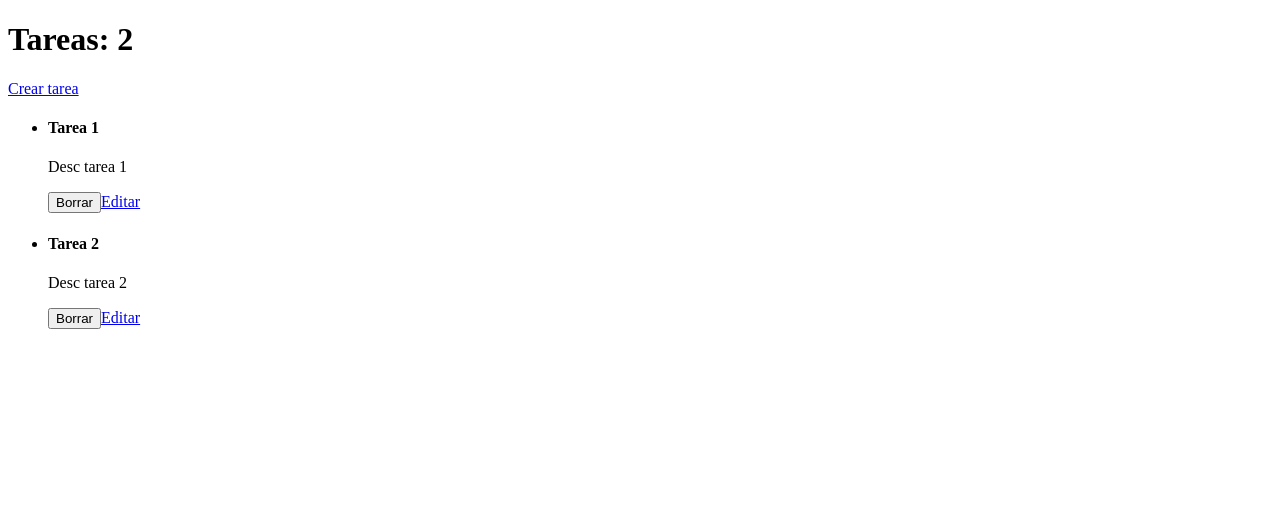
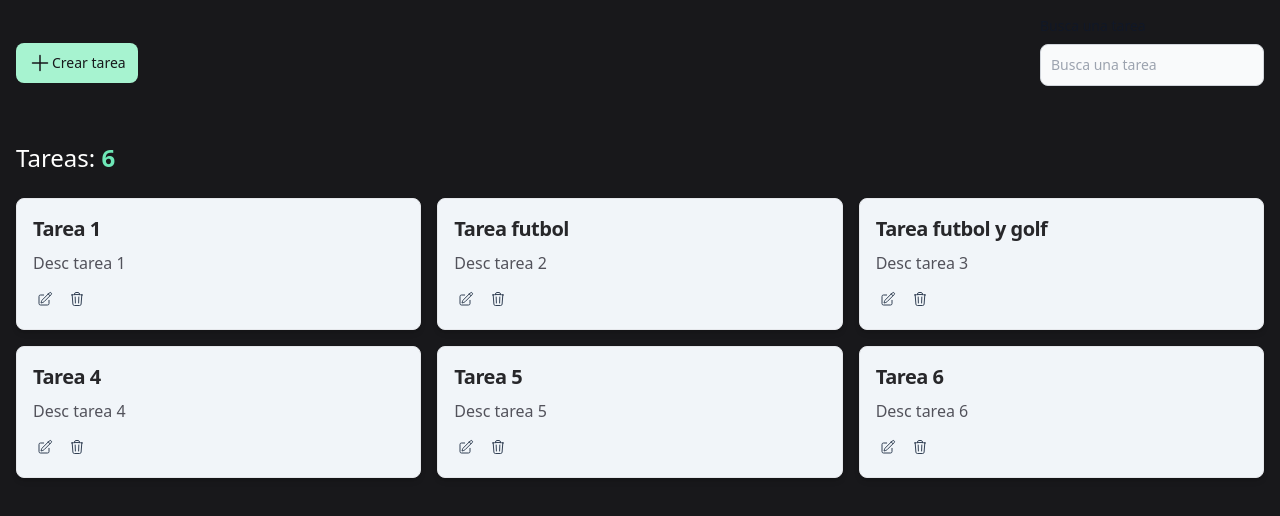
Before and after one commit to emisua/React-Redux-CRUD, a React (Vite) app: page / in a window 1280 px wide. Shown: the top 516 px of the page. Built offline with nearby package versions, Linux system fonts and the light colour scheme.

Commit message:
Diseño con tailwind

```diff
--- a/package.json
+++ b/package.json
@@ -21,6 +21,9 @@
     "@types/react": "^18.0.22",
     "@types/react-dom": "^18.0.7",
     "@vitejs/plugin-react": "^2.2.0",
+    "autoprefixer": "^10.4.13",
+    "postcss": "^8.4.18",
+    "tailwindcss": "^3.2.1",
     "vite": "^3.2.0"
   }
 }
--- /dev/null
+++ b/postcss.config.cjs
@@ -0,0 +1,6 @@
+module.exports = {
+  plugins: {
+    tailwindcss: {},
+    autoprefixer: {},
+  },
+}
--- a/src/App.jsx
+++ b/src/App.jsx
@@ -1,10 +1,11 @@
 import TaskList from './components/TaskList';
 import TaskForm from './components/TaskForm';
 import { BrowserRouter, Routes, Route } from 'react-router-dom';
+import './index.css'
 
 function App() {
   return (
-    <div className="App">
+    <div className="bg-zinc-900 min-h-screen text-white">
       <BrowserRouter>
         <Routes>
           <Route path="/" element={<TaskList />} />
--- /dev/null
+++ b/src/components/Search.jsx
@@ -0,0 +1,22 @@
+import { useDispatch } from "react-redux"
+import { buscarTask } from '../features/tasks/taskSlice';
+
+const Search = () => {
+  const dispatch = useDispatch()
+  const handleChangeBuscar = (e) => {
+    dispatch(buscarTask(e.target.value))
+  }
+  return (
+    <div className="mb-6">
+      <label htmlFor="email" className="block mb-2 text-sm font-medium text-gray-900 dark:text-gray-300">Busca una tarea</label>
+      <input
+      onChange={(e) => handleChangeBuscar(e)}
+      type="text"
+      id="search"
+      className="bg-gray-50 border border-gray-300 text-gray-900 text-sm rounded-lg focus:ring-blue-500 focus:border-blue-500 block w-full p-2.5 dark:bg-gray-700 dark:border-gray-600 dark:placeholder-gray-400 dark:text-white dark:focus:ring-blue-500 dark:focus:border-blue-500"
+      placeholder="Busca una tarea" />
+    </div>
+  )
+}
+
+export default Search
--- a/src/components/Task.jsx
+++ b/src/components/Task.jsx
@@ -7,15 +7,23 @@ const Task = ({ tarea }) => {
   const handleDelete = (id) => {
     dispatch(deleteTask(tarea.id));
   };
+  const { title, desc, id } = tarea
+  return (
 
-  return (
-    <div>
-      <h4>{tarea.title}</h4>
-      <p>{tarea.desc}</p>
-      <button onClick={() => handleDelete(tarea.id)}>Borrar</button>
-      <Link to={`/edit/${tarea.id}`}>Editar</Link>
+    <div className="p-4 bg-slate-100 rounded-lg border border-gray-200 shadow-md dark:bg-gray-800 dark:border-gray-700">
+      <h5 className="mb-2 text-xl font-bold tracking-tight text-zinc-800 dark:text-white">{title}</h5>
+      <p className="mb-3 font-normal text-zinc-600 dark:text-gray-400">{desc}</p>
+      <Link className='inline-flex items-center p-1 text-sm font-medium text-center text-slate-700 hover:bg-slate-300 rounded-sm mr-2' to={`/edit/${id}`}><svg xmlns="http://www.w3.org/2000/svg" fill="none" viewBox="0 0 24 24" strokeWidth={1.5} stroke="currentColor" className="w-4 h-4">
+        <path strokeLinecap="round" strokeLinejoin="round" d="M16.862 4.487l1.687-1.688a1.875 1.875 0 112.652 2.652L10.582 16.07a4.5 4.5 0 01-1.897 1.13L6 18l.8-2.685a4.5 4.5 0 011.13-1.897l8.932-8.931zm0 0L19.5 7.125M18 14v4.75A2.25 2.25 0 0115.75 21H5.25A2.25 2.25 0 013 18.75V8.25A2.25 2.25 0 015.25 6H10" />
+      </svg>
+      </Link>
+      <button onClick={() => handleDelete(id)} className="inline-flex items-center p-1 rounded-sm text-sm font-medium text-center text-slate-700 hover:bg-slate-300">
+        <svg xmlns="http://www.w3.org/2000/svg" fill="none" viewBox="0 0 24 24" strokeWidth={1.5} stroke="currentColor" className="w-4 h-4">
+          <path strokeLinecap="round" strokeLinejoin="round" d="M14.74 9l-.346 9m-4.788 0L9.26 9m9.968-3.21c.342.052.682.107 1.022.166m-1.022-.165L18.16 19.673a2.25 2.25 0 01-2.244 2.077H8.084a2.25 2.25 0 01-2.244-2.077L4.772 5.79m14.456 0a48.108 48.108 0 00-3.478-.397m-12 .562c.34-.059.68-.114 1.022-.165m0 0a48.11 48.11 0 013.478-.397m7.5 0v-.916c0-1.18-.91-2.164-2.09-2.201a51.964 51.964 0 00-3.32 0c-1.18.037-2.09 1.022-2.09 2.201v.916m7.5 0a48.667 48.667 0 00-7.5 0" />
+        </svg>
+      </button>
     </div>
-  );
-};
+  )
+}
 
 export default Task;
--- a/src/components/TaskForm.jsx
+++ b/src/components/TaskForm.jsx
@@ -8,12 +8,12 @@ const TaskForm = () => {
   const dispatch = useDispatch();
   const navigate = useNavigate();
   const params = useParams();
-  const tareas = useSelector((state) => state.tasks);
-
+  const tareas = useSelector((state) => state.tasks.tareas);
   const [tarea, setTarea] = useState({
     title: '',
     desc: '',
   });
+  const [edicion, setEdicion] = useState(false)
 
   const handleChange = (e) => {
     setTarea({ ...tarea, [e.target.name]: e.target.value });
@@ -39,39 +39,54 @@ const TaskForm = () => {
     params.id ? console.log('editando') : console.log('creando');
 
     if (params.id) {
+      setEdicion(true)
       const buscarTarea = tareas.filter((tarea) => {
         return tarea.id === params.id;
       });
       setTarea(buscarTarea[0]);
       console.log(buscarTarea);
+    } else {
+      setEdicion(false)
     }
   }, []);
 
   return (
-    <div>
-      <h3>Formulario</h3>
-      <form onSubmit={handleSubmit}>
-        <div>
+    <div className='container mx-auto'>
+      <div className="grid place-items-center min-h-screen ">
+        <div className="formulario max-w-sm w-full mx-auto">
+          <h3 className='text-center text-4xl mb-6 font-semibold text-teal-00'>{edicion ? 'Edita la tarea' : 'Crea una tarea'}</h3>
+          <form
+            className=' bg-slate-200 p-4 rounded-lg shadow-2xl '
+            onSubmit={handleSubmit}
+          >
+            <div class="mb-4">
+              <label for="email" class="block mb-2 text-sm font-medium text-gray-900 dark:text-gray-300">Título de la tarea</label>
               <input
                 type="text"
+                id="title"
                 name="title"
                 value={tarea.title}
-            placeholder="title"
                 onChange={handleChange}
-          />
-        </div>
-        <br />
-        <div>
+                className="bg-gray-50 border border-gray-300 text-gray-900 text-sm rounded-lg focus:ring-blue-500 focus:border-blue-500 block w-full p-2.5 dark:bg-gray-700 dark:border-gray-600 dark:placeholder-gray-400 dark:text-white dark:focus:ring-blue-500 dark:focus:border-blue-500 mb-4" placeholder="Título de la tarea..."
+                required="" />
+
+              <label for="message" class="block mb-2 text-sm font-medium text-gray-900 dark:text-gray-400">Descripción de la tarea</label>
               <textarea
                 name="desc"
-            placeholder="description"
                 value={tarea.desc}
                 onChange={handleChange}
-          ></textarea>
+                rows="4"
+                className="block p-2.5 w-full text-sm text-gray-900 bg-gray-50 rounded-lg border border-gray-300 focus:ring-blue-500 focus:border-blue-500 dark:bg-gray-700 dark:border-gray-600 dark:placeholder-gray-400 dark:text-white dark:focus:ring-blue-500 dark:focus:border-blue-500" placeholder="Describe tu tarea...">
+              </textarea>
+
             </div>
-        <br />
-        <button>Guardar tarea</button>
+
+            <button type="submit" class="text-zinc-900 bg-teal-400 hover:bg-teal-500 focus:ring-4 focus:outline-none focus:ring-blue-300 font-medium rounded-lg text-sm w-full sm:w-auto px-5 py-2.5 text-center dark:bg-blue-600 dark:hover:bg-blue-700 dark:focus:ring-blue-800">{edicion ? 'Editar tarea' : 'Crear tarea'}</button>
           </form>
+        </div>
+
+      </div>
+
     </div>
   );
 };
--- a/src/components/TaskList.jsx
+++ b/src/components/TaskList.jsx
@@ -1,19 +1,46 @@
+import { useState, useEffect } from 'react';
 import { useSelector } from 'react-redux';
 import Task from './Task';
 import { Link } from 'react-router-dom';
+import Search from './Search';
+
 
 const TaskList = () => {
-  const tareas = useSelector((state) => state.tasks);
+  const tareas = useSelector((state) => state.tasks.tareas);
+  const resultadoBusqueda = useSelector((state) => state.tasks.resultadoBusqueda);
+
   return (
-    <div>
-      <header>
-        <h1>Tareas: {tareas.length}</h1>
+    <div className='container mx-auto p-4'>
+      <nav className='mb-8 flex justify-between w-full h-auto items-center'>
+        <Link to="/form" className='flex items-center py-2 px-3 text-sm font-medium text-center text-zinc-900 bg-emerald-200 rounded-lg hover:bg-emerald-400 focus:ring-4 focus:outline-none focus:ring-emerald-300 dark:bg-emerald-600 dark:hover:bg-emerald-700 dark:focus:ring-emerald-800'>
+          <svg
+            xmlns="http://www.w3.org/2000/svg"
+            fill="none" viewBox="0 0 24 24"
+            strokeWidth={1.5}
+            stroke="currentColor"
+            className="w-6 h-6">
+          <path
+            strokeLinecap="round"
+            strokeLinejoin="round"
+            d="M12 4.5v15m7.5-7.5h-15" />
+        </svg> Crear tarea
+        </Link>
+        <Search/>
+      </nav>
+      <header className='mb-6'>
+        <h1 className='text-2xl'>Tareas: <span className='font-bold text-emerald-300'>{tareas.length}</span></h1>
       </header>
-      <nav>
-        <Link to="/form">Crear tarea</Link>
-      </nav>
-      <ul>
-        {tareas.map((tarea) => {
+
+      <ul className='grid grid-cols-1 md:grid-cols-2 lg:grid-cols-3 gap-4'>
+        {resultadoBusqueda.length > 0 ?
+        resultadoBusqueda.map((tarea) => {
+          return (
+            <li key={tarea.id}>
+              <Task tarea={tarea} key={tarea.id} />
+            </li>
+          );
+        }):
+        tareas.map((tarea) => {
           return (
             <li key={tarea.id}>
               <Task tarea={tarea} key={tarea.id} />
--- a/src/features/tasks/taskSlice.js
+++ b/src/features/tasks/taskSlice.js
@@ -1,6 +1,7 @@
 import { createSlice } from '@reduxjs/toolkit';
 
-const initialState = [
+const initialState = {
+  tareas: [
     {
       id: '1',
       title: 'Tarea 1',
@@ -9,35 +10,72 @@ const initialState = [
     },
     {
       id: '2',
-    title: 'Tarea 2',
+      title: 'Tarea futbol',
       desc: 'Desc tarea 2',
       completed: false,
     },
-];
+    {
+      id: '3',
+      title: 'Tarea futbol y golf',
+      desc: 'Desc tarea 3',
+      completed: false,
+    },
+    {
+      id: '4',
+      title: 'Tarea 4',
+      desc: 'Desc tarea 4',
+      completed: false,
+    },
+    {
+      id: '5',
+      title: 'Tarea 5',
+      desc: 'Desc tarea 5',
+      completed: false,
+    },
+    {
+      id: '6',
+      title: 'Tarea 6',
+      desc: 'Desc tarea 6',
+      completed: false,
+    },
+  ],
+  resultadoBusqueda: []
+};
 
 export const taskSlice = createSlice({
   name: 'tasks',
   initialState,
   reducers: {
     addTask: (state, action) => {
-      return [...state, action.payload];
+      return [...state.tareas, action.payload];
     },
     deleteTask: (state, action) => {
-      return state.filter((stateTask) => stateTask.id !== action.payload);
+      const confirmar = confirm('¿Quieres eliminar al tarea?')
+      if (confirmar) {
+        return state.tareas.filter((stateTask) => stateTask.id !== action.payload);
+      }
     },
     editTask: (state, action) => {
-      const {id, title, desc} = action.payload
+      const { id, title, desc } = action.payload
       console.log(action.payload.id)
-      const taskToEdit = state.find(stateTask =>
+      const taskToEdit = state.tareas.find(stateTask =>
         stateTask.id === id
       )
-      if (taskToEdit){
+      if (taskToEdit) {
         taskToEdit.title = title
         taskToEdit.desc = desc
       }
+    },
+    buscarTask: (state, action) => {
+      console.log(action.payload)
+      const resultadoBusqueda = state.tareas.filter(tarea => {
+        return tarea.title.includes(`${action.payload}`)
+      })
+      console.log(resultadoBusqueda)
+      state.resultadoBusqueda = resultadoBusqueda
     }
   },
 });
 
-export const { addTask, deleteTask, editTask } = taskSlice.actions;
+export const { addTask, deleteTask, editTask, buscarTask } = taskSlice.actions;
 export default taskSlice.reducer;
--- /dev/null
+++ b/src/index.css
@@ -0,0 +1,9 @@
+@tailwind base;
+@tailwind components;
+@tailwind utilities;
+
+.btnNewTarea{
+  display: flex;
+  align-items: center !important;
+  justify-content: center;
+}
--- /dev/null
+++ b/tailwind.config.cjs
@@ -0,0 +1,10 @@
+/** @type {import('tailwindcss').Config} */
+module.exports = {
+  content: [
+    "./src/**/*.{js,jsx,ts,tsx}",
+  ],
+  theme: {
+    extend: {},
+  },
+  plugins: [],
+}
```
Also changed, not shown: .eslintrc.json (added), 1 other file (tests, documents, lock files or other folders). Lines whose indentation alone changed are shown as unchanged.
